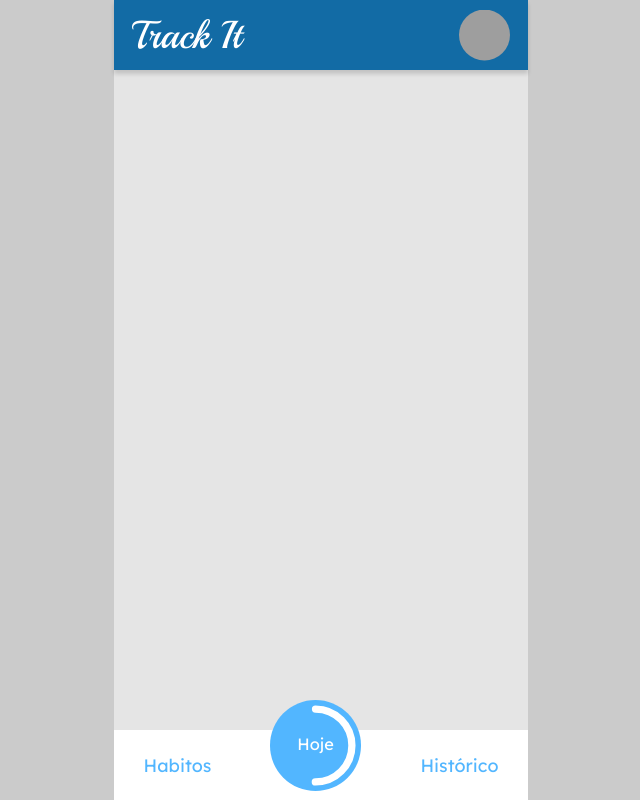
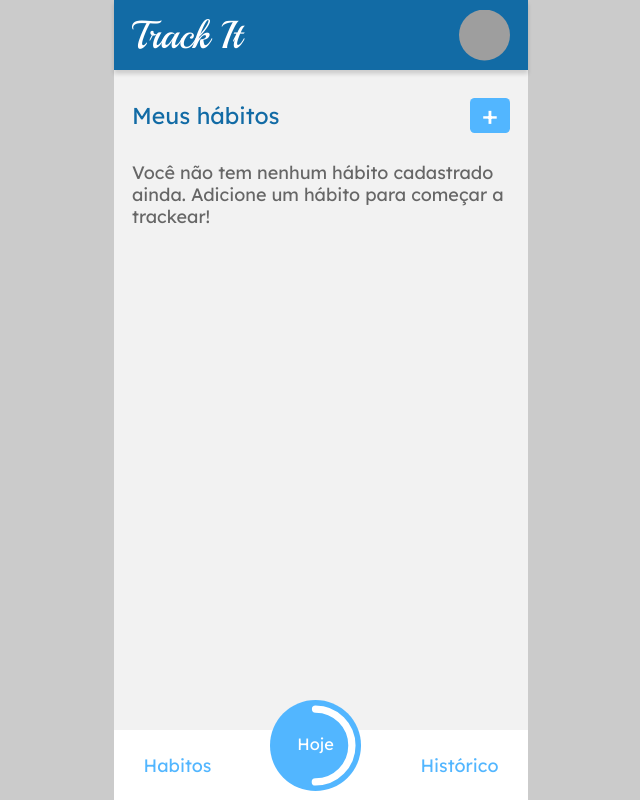
Before and after one commit to luccaviccini/projeto11-trackit, a React (Create React App) app: page /habitos in a window 1280 px wide. Shown: the whole page, without its empty margins (319-959 px from the left). Built offline with nearby package versions, Linux system fonts and the light colour scheme; grey boxes are pictures that could not be loaded.

Commit message:
feat: Layout Habits Page done

```diff
--- a/src/App.js
+++ b/src/App.js
@@ -6,7 +6,7 @@ import GlobalStyle from "./styles/GlobalStyles";
 
 import HomePage from "./pages/HomePage/HomePage";
 import RegisterPage from "./pages/RegisterPage/RegisterPage";
-import HabitsPage from "./pages/HabitsPage/HabitsPage";
+import {HabitsPage} from "./pages/HabitsPage/HabitsPage";
 
 
 
--- a/src/common/styles.js
+++ b/src/common/styles.js
@@ -1,7 +1,7 @@
 
 import styled from 'styled-components';
 
-const Container = styled.div`
+export const Container = styled.div`
   max-width: inherit;
   width: 100vw;
   height: 100vh;
@@ -57,5 +57,3 @@ const Container = styled.div`
     }
   }
 `;
-
-export default Container;
--- a/src/pages/HabitsPage/HabitsPage.js
+++ b/src/pages/HabitsPage/HabitsPage.js
@@ -1,29 +1,79 @@
 import React from 'react';
-import Container from "../../common/styles";
+import { Container } from "../../common/styles";
 import styled from "styled-components";
 import Footer from "../../components/Footer/Footer";
 import Header from "../../components/Header/Header";
 
 
-function HabitsPage() {
+export function HabitsPage() {
   return (
-    <Container style={{ backgroundColor: "#E5E5E5" }}>
+    <Container style={{ backgroundColor: "#f2f2f2" }}>
       <StyledHabitsPage>
         <Header />
+        <StyledAddHabits>
+          <h1>Meus hábitos</h1>
+          <button>+</button>
+        </StyledAddHabits>
+        <StyledNoHabitTxt>
+          Você não tem nenhum hábito cadastrado ainda. Adicione um hábito para
+          começar a trackear!
+        </StyledNoHabitTxt>
+
         <Footer />
       </StyledHabitsPage>
     </Container>
   );
 }
 
-export default HabitsPage;
 
-export const StyledHabitsPage = styled.div`
+
+const StyledHabitsPage = styled.div`
   max-width: inherit;
   width: 100vw;
   display: flex;
   flex-direction: column;
   align-items: center;
-  background-color: rgba(255,255,0,0.8);
+  margin: 70px 0px;
+  padding: 0px 18px;
+
+
 
 `
+const StyledAddHabits = styled.div`
+  max-width: inherit;
+  width: 100vw;
+  padding: inherit;
+  margin-top: 28px;
+  display: flex;
+  justify-content: space-between;
+  align-items: center;
+
+  h1 {
+    color: #126ba5;
+    font-size: 22.98px;
+  }
+
+  button {
+    width: 40px;
+    height: 35px;
+    background-color: #52b6ff;
+    border-radius: 4.63636px;
+    color: white;
+    font-size: 26.98px;
+    display: flex;
+    justify-content: center;
+    align-items: center;
+    :hover {
+      cursor: pointer;
+    }
+    padding-top: 0px;
+
+  }
+`;
+
+const StyledNoHabitTxt = styled.div`
+  margin-top: 28px;
+  font-size: 17.98px;
+  line-height: 22px;
+  color: #666666;
+`;
--- a/src/pages/HomePage/HomePage.js
+++ b/src/pages/HomePage/HomePage.js
@@ -1,5 +1,5 @@
 import React from "react";
-import Container from "../../common/styles";
+import {Container} from "../../common/styles";
 import styled from "styled-components";
 import Logo from "../../assets/Logo.png";
 import { Link } from "react-router-dom";
--- a/src/pages/RegisterPage/RegisterPage.js
+++ b/src/pages/RegisterPage/RegisterPage.js
@@ -1,5 +1,5 @@
 import React from 'react';
-import Container from "../../common/styles";
+import {Container} from "../../common/styles";
 import styled from "styled-components";
 import Logo from "../../assets/Logo.png";
 
```
